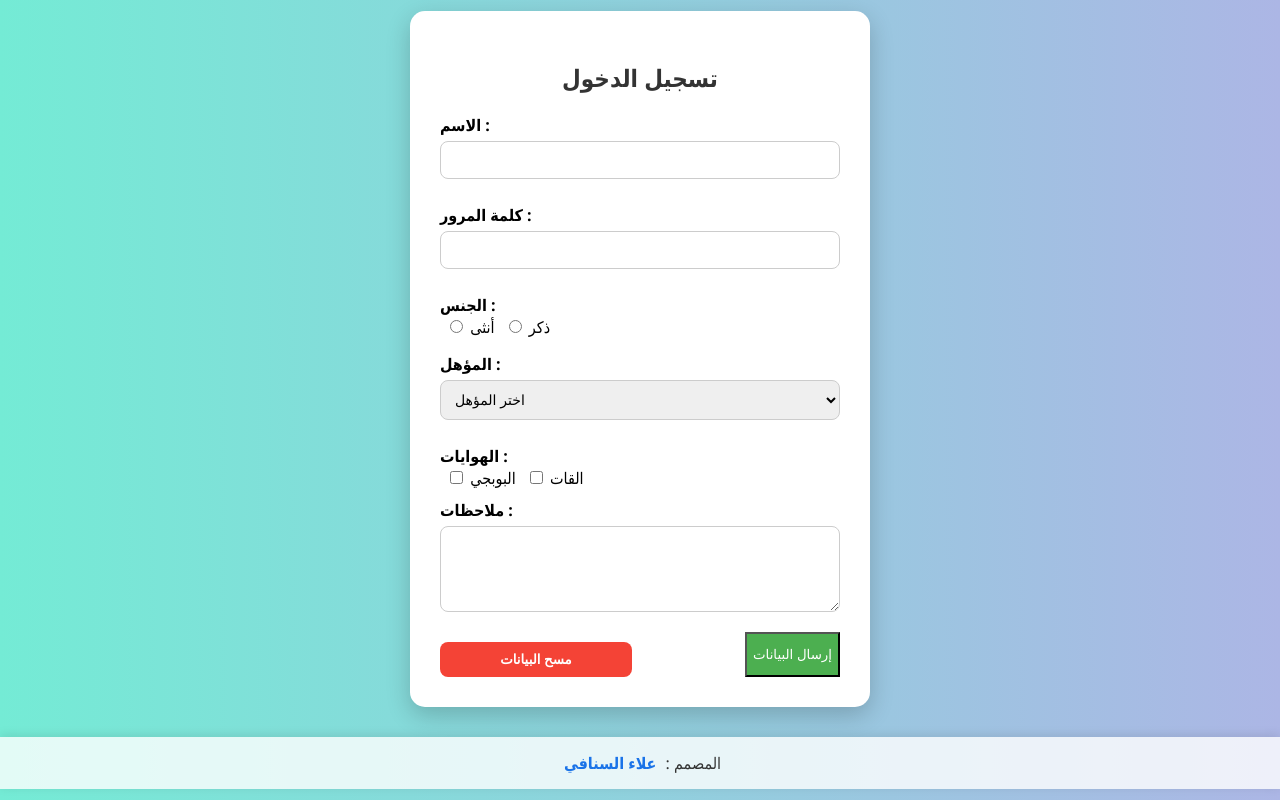
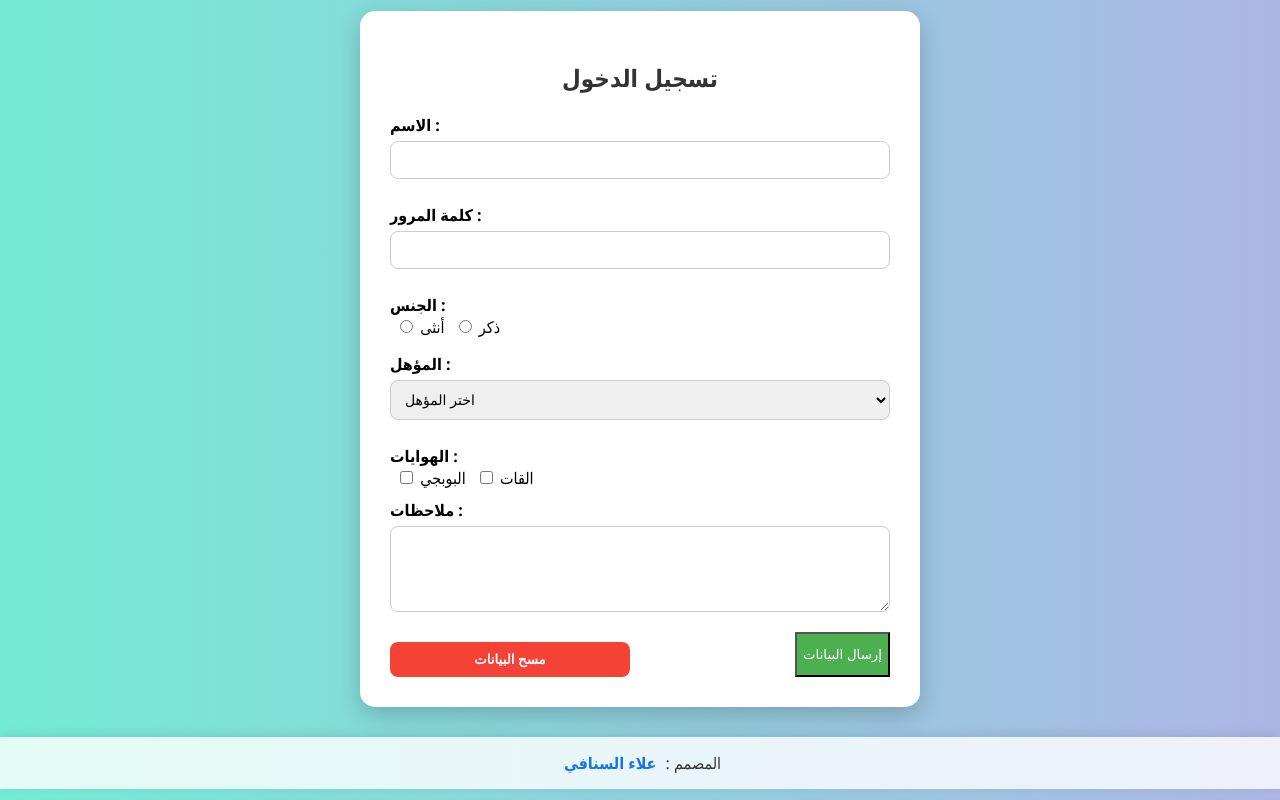
Before and after one commit to alaa-12849/alaaalsonafi-_top, a plain HTML site: page index.html in a window 1280 px wide. Drawn offline with Linux system fonts and the light colour scheme.

Commit message:
Update index.html

```diff
--- a/index.html
+++ b/index.html
@@ -24,8 +24,8 @@
     padding: 30px;
     border-radius: 15px;
     box-shadow: 0 8px 25px rgba(0,0,0,0.2);
-    max-width: 90%; /* الأهم لتصغيره على الشاشات الصغيرة */
-    width: 400px; /* يبقى كحد أقصى على الشاشات الكبيرة */
+    max-width: 95%; /* الأهم لتصغيره على الشاشات الصغيرة */
+    width: 500px; /* يبقى كحد أقصى على الشاشات الكبيرة */
     direction: ltr;
 }
 
```
